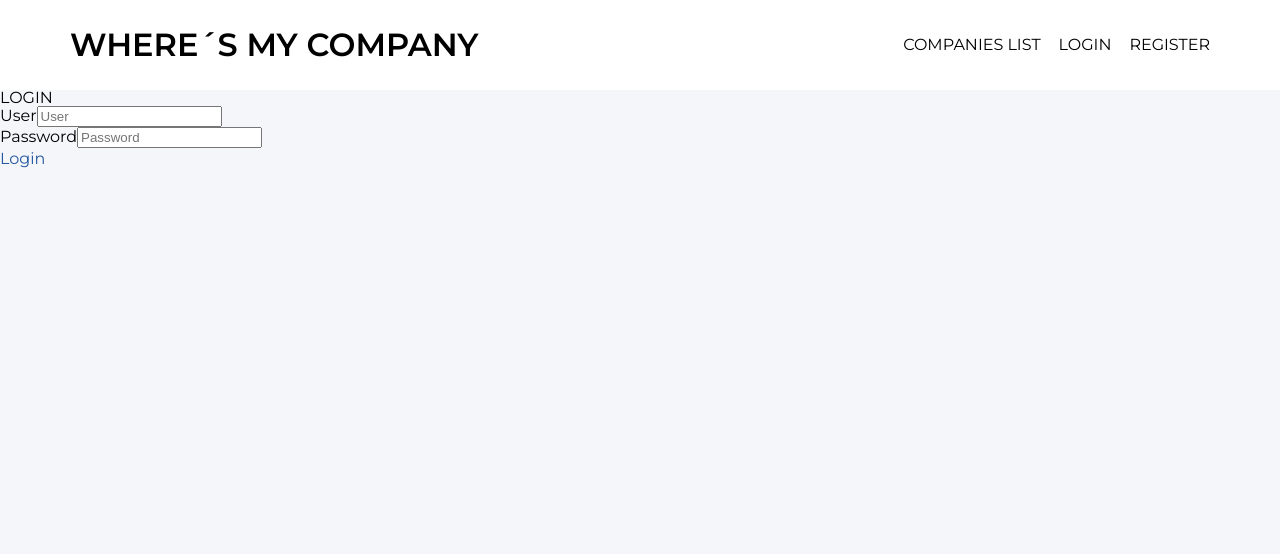
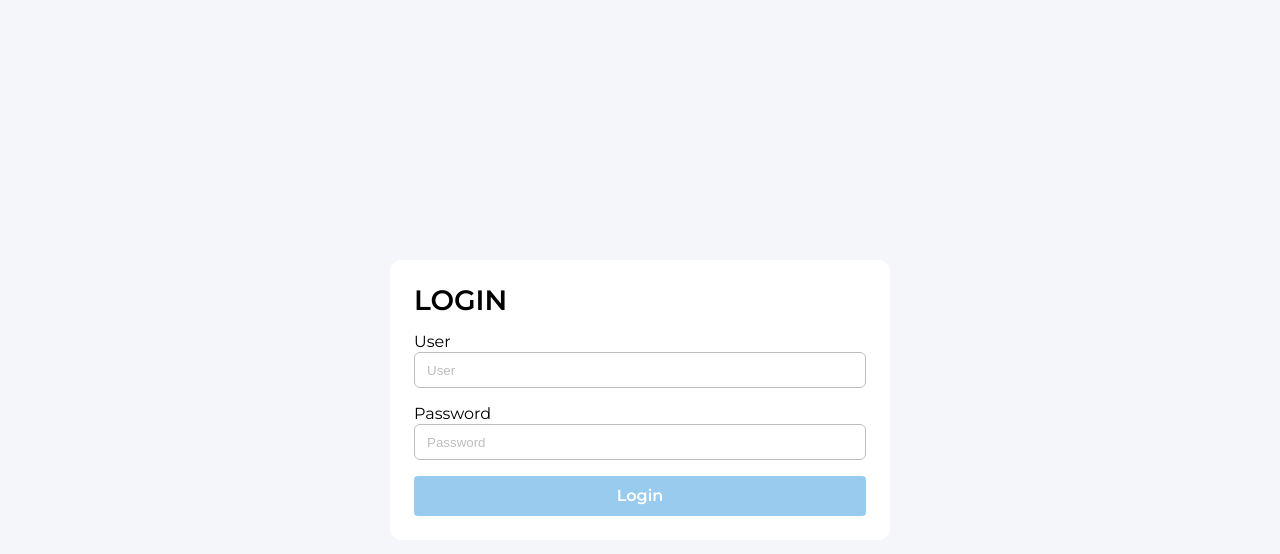
Before and after one commit to MarcAlva2003/frontend-app, a React (Create React App) app: page /login in a window 1280 px wide. Shown: the top 554 px of the page. Built offline with nearby package versions, Linux system fonts and the light colour scheme.

Commit message:
Add: login styles

```diff
--- a/src/App.tsx
+++ b/src/App.tsx
@@ -1,4 +1,5 @@
-import { useEffect } from 'react';
+import { useEffect, useMemo, useState } from 'react';
+import { useLocation } from 'react-router-dom';
 import { login } from './services/auth';
 import { AppRoutes } from './routes/appRoutes';
 import { GlobalStyles } from './ui/styles/global-styles';
@@ -7,13 +8,30 @@ import { ThemeProvider } from 'styled-components';
 import { Theme } from './ui/styles/theme';
 
 function App() {
+  const { pathname } = useLocation();
+  // const [hideHeader, setHideHeader] = useState<boolean>(false);
+  // useEffect(() => {
+  //   console.log('EFFECT')
+  //   const hide = pathname === '/login'
+  //   setHideHeader(hide);
+  // }, [])
+  // const hideHeader = useMemo(()=>{
+  //   console.log('asdasdasdas');
+  //   return pathname === '/login'
+  // },[]);
+  const getHeaderIsHidden = () => {
+    return pathname === '/login'
+  }
+
   return (
     <>
       <ThemeProvider
         theme={Theme}
       >
         <GlobalStyles/>
-        <Header />
+        {!getHeaderIsHidden() && (
+          <Header />
+        )}
         <AppRoutes />
       </ThemeProvider>
     </>
--- a/src/app/public-web/login/login-style.ts
+++ b/src/app/public-web/login/login-style.ts
@@ -1,5 +1,47 @@
 import styled from "styled-components";
 
 export const LoginStyle = styled.div`
-
+  width: 100%;
+  min-height: 100vh;
+  display: flex;
+  align-items: center;
+  justify-content: center;
+  .login-container{
+    width: 100%;
+    max-width: 500px;
+    background: red;
+    padding: 24px;
+    border-radius: 12px;
+    background-color: #FFFFFF;
+  }
+  .login-header{
+    margin-bottom: 16px;
+  }
+  .input-group{
+    display: flex;
+    flex-direction: column;
+    margin-bottom: 16px;
+    label{
+      margin-bottom: 4px;
+    }
+    input{
+      height: 36px;
+      border-radius: 6px;
+      padding-left: 12px;
+      border: 1px solid ${props => props.theme.greys.grey400};
+      transition: border 0.3s ease;
+      color: ${props => props.theme.greys.grey700};
+      &::placeholder{
+        color: ${props => props.theme.greys.grey400};
+      }
+      &:focus{
+        /* outline: 1px solid red; */
+        border: 1px solid ${props => props.theme.blues.blue400};
+        outline: none;
+      }
+    }
+  }
+  .error-message{
+    margin-bottom: 12px;
+  }
 `
--- a/src/app/public-web/login/login.tsx
+++ b/src/app/public-web/login/login.tsx
@@ -3,21 +3,23 @@ import { login } from '../../../services/auth'
 import { useNavigate } from "react-router-dom";
 import { useEffect, useState } from 'react'
 import Cookies from 'js-cookie';
+import { Heading2, Text16, Text14 } from '../../../ui/styles/typography';
+import { Button } from '../../../ui/button/button';
 import { SESSION_COOKIE_NAME } from '../../../services/auth';
 import { isAuthenticated } from "../../../services/auth";
+import { Theme } from '../../../ui/styles/theme';
 
 export const Login = () => {
-  const navigate  = useNavigate();
+  const navigate = useNavigate();
   const [username, setUsername] = useState<string>('');
   const [password, setPassword] = useState<string>('');
   const [error, setError] = useState<string>('');
 
-
   const handleLogin = async () => {
-    const token = await login({username: username, password:password})
+    const token = await login({ username: username, password: password })
       .then(
         (token) => {
-        if(token){
+          if (token) {
             Cookies.set(SESSION_COOKIE_NAME, token.token)
             window.location.href = '/profile';
           } else {
@@ -28,39 +30,56 @@ export const Login = () => {
 
   }
 
-  useEffect(()=>{
+  useEffect(() => {
     isAuthenticated() && navigate('/profile')
   })
 
   return (
     <LoginStyle>
-      LOGIN
-      <div>
-        <label htmlFor="">User</label>
+      <div className='login-container'>
+        <div className='login-header'>
+          <Heading2>LOGIN</Heading2>
+        </div>
+        <form action="">
+          <div className='username-input input-group'>
+            <Text16>User</Text16>
             <input
               type="text"
               placeholder='User'
               value={username}
-          onChange={(ev: any)=>{setError(''); setUsername(ev.target.value)}}
+              onChange={(ev: any) => { setError(''); setUsername(ev.target.value) }}
             />
           </div>
-      <div>
-        <label htmlFor="">Password</label>
+          <div className='password-input input-group'>
+            <Text16>Password</Text16>
             <input
               type="password"
               placeholder='Password'
               value={password}
-          onChange={(ev: any)=>{setError(''); setPassword(ev.target.value)}}
+              onChange={(ev: any) => { setError(''); setPassword(ev.target.value) }}
             />
           </div>
           {error && (
-        <div>
-          <p>{error}</p>
+            <div className='error-message'>
+              <Text14
+                color={Theme.danger.danger400}
+                weight={400}
+              >{error}</Text14>
             </div>
           )}
           <div>
-        <button onClick={()=>{handleLogin()}}>Login</button>
+            <Button
+              type='primary'
+              size='large'
+              text='Login'
+              onClick={(ev: any) => {
+                ev.preventDefault();
+                handleLogin()
+              }}
+            />
           </div>
-    </LoginStyle>
+        </form>
+      </div>
+    </LoginStyle >
   )
 }
--- a/src/components/header/header-style.ts
+++ b/src/components/header/header-style.ts
@@ -22,6 +22,9 @@ export const HeaderStyle = styled.div`
       margin-left: 18px;
     }
   }
+  .logout-button{
+    cursor: pointer;
+  }
   @media (max-width: 1024px){
     .header-content{
       padding: 0 40px;
--- a/src/components/header/header.tsx
+++ b/src/components/header/header.tsx
@@ -20,11 +20,11 @@ export const Header = () => {
         <header className="header-content">
           <div className="header-left">
             <div className="header-left-logo">
-              <a href="/">
+              <Link to="/">
                 <Heading1>
                   WHERE´S MY COMPANY
                 </Heading1>
-              </a>
+              </Link>
             </div>
           </div>
           <div className="header-right">
@@ -32,18 +32,20 @@ export const Header = () => {
               <nav>
                 <ul>
                   <li>
-                    <a href="">
+                  <Link to="/">
                       <p>COMPANIES LIST</p>
-                    </a>
+                    </Link>
                   </li>
                   {isLogged && (
                     <li>
-                      <a href="">PROFILE</a>
+                      <Link to="/profile">
+                        PROFILE
+                      </Link>
                     </li>
                   )}
                   {isLogged && (
                     <li>
-                      <p className="logoit" onClick={handleLogout}>LOGOUT</p>
+                      <p className="logout-button" onClick={handleLogout}>LOGOUT</p>
                     </li>
                   )}
                   {!isLogged && (
@@ -53,7 +55,7 @@ export const Header = () => {
                   )}
                   {!isLogged && (
                     <li>
-                      <a href="">REGISTER</a>
+                      <Link to="/register">REGISTER</Link>
                     </li>
                   )}
                 </ul>
--- a/src/ui/styles/typography.tsx
+++ b/src/ui/styles/typography.tsx
@@ -1,12 +1,21 @@
 import styled, { css } from "styled-components";
+
+interface TextProps{
+  color?: string;
+  weight?: number;
+  disabled?: boolean;
+}
 
 const Heading1Style = css`
   font-size: 32px;
   line-height: 36px;
   font-weight: 600;
 `
-export const Heading1 =  styled.h1`
+export const Heading1 = styled.h1.attrs((props: TextProps) => props)`
   ${Heading1Style}
+  ${props => props.color && css`
+    color: ${props.color}
+  `};
 `
 
 const Heading2Style = css`
@@ -47,8 +56,14 @@ const Text14Style = css`
   line-height: 16px;
   font-weight: 300;
 `
-export const Text14 =  styled.h4`
+export const Text14 =  styled.h4.attrs((props: TextProps) => props)`
   ${Text14Style}
+  ${props => props.color && css`
+    color: ${props.color}
+  `};
+  ${props => props.weight && css`
+    font-weight: ${props.weight}
+  `};
 `
 
 const Text12Style = css`
```
Lines whose indentation alone changed are shown as unchanged.
